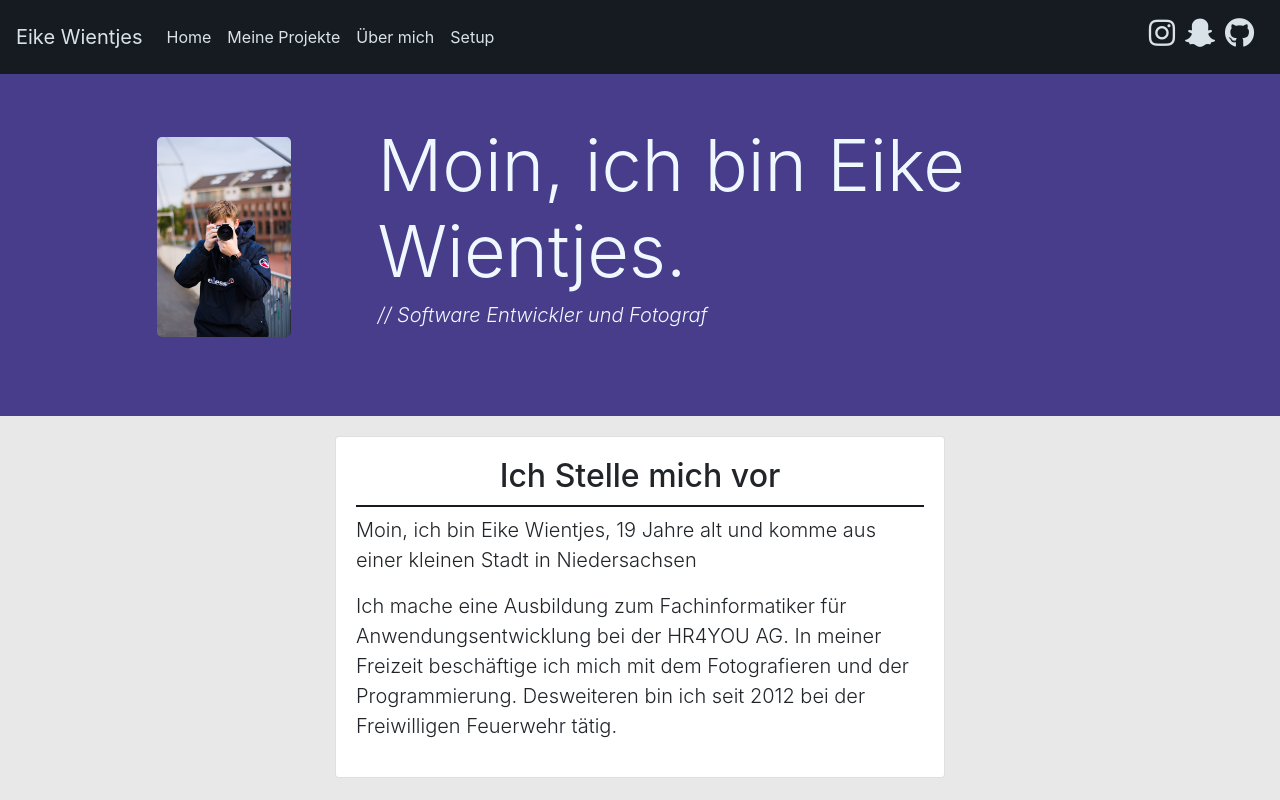
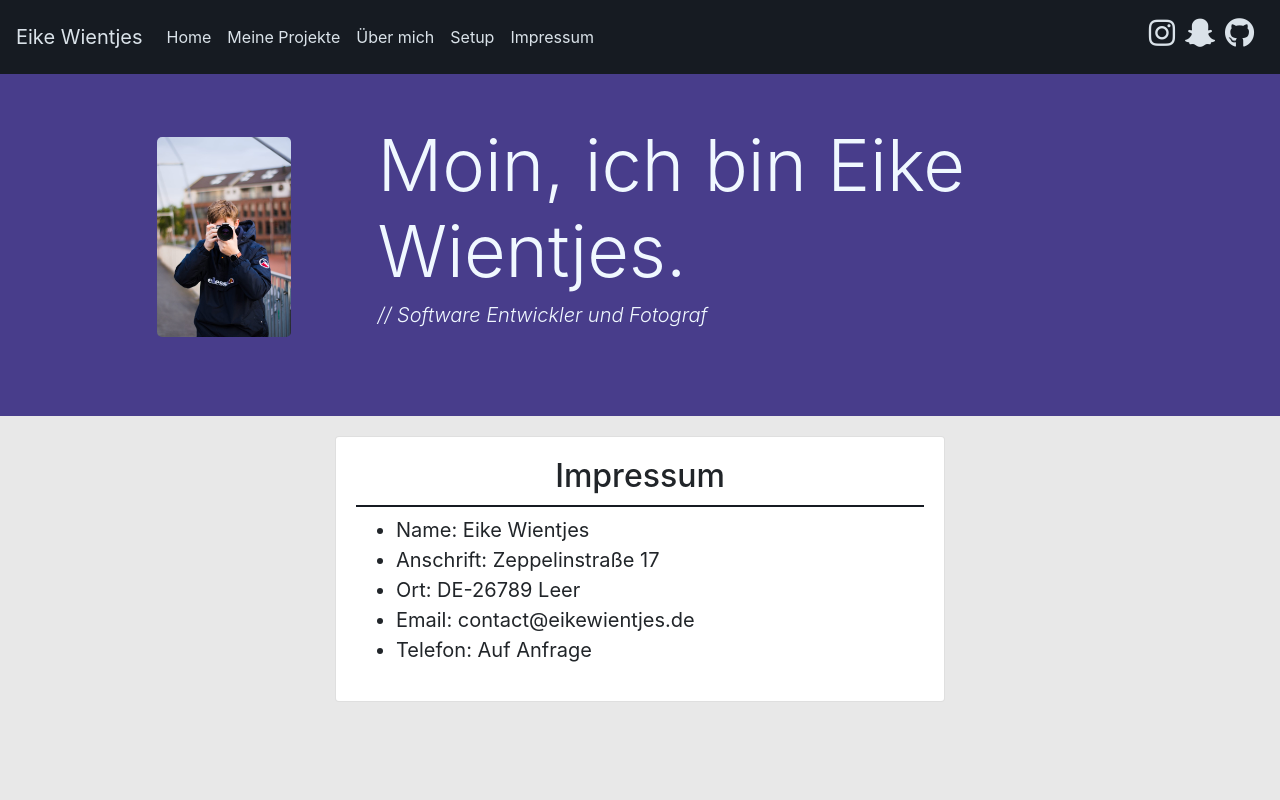
Before and after one commit to MarkWatney15102/my-new-page, a React (Create React App) app: page /impressum in a window 1280 px wide. Shown: the top 800 px of the page. Built offline with nearby package versions, Linux system fonts and the light colour scheme.

Commit message:
ADD: Impressum

```diff
--- a/src/App/Navbar.js
+++ b/src/App/Navbar.js
@@ -20,6 +20,9 @@ class Navbar extends React.Component {
                         <li class="nav-item">
                             <a class="nav-link" href="/setup">Setup</a>
                         </li>
+                        <li class="nav-item">
+                            <a class="nav-link" href="/impressum">Impressum</a>
+                        </li>
                     </ul>
                 </div>
                 <ul class="float-right no-deco social-media">
--- a/src/App/Routing.js
+++ b/src/App/Routing.js
@@ -5,11 +5,15 @@ import HomeController from './components/HomeController';
 import AboutController from './components/AboutController';
 import SetupController from './components/SetupController';
 import ProjectsController from './components/ProjectController';
+import ImpressumController from './components/ImpressumController';
 
 class Routing extends React.Component {
     render () {
         return <Router>
             <Switch>
+                <Route path="/impressum">
+                    <ImpressumController />
+                </Route>
                 <Route path="/projects">
                     <ProjectsController />
                 </Route>
--- /dev/null
+++ b/src/App/components/Impressum/Impressum.js
@@ -0,0 +1,24 @@
+import React from 'react';
+
+class Impressum extends React.Component {
+    render() {
+        return (
+            <div class="col-sm-12 offset-sm-0 col-md-6 offset-md-3">
+                <div class="card">
+                    <div class="card-body">
+                    <h2>Impressum</h2>
+                    <ul>
+                        <li>Name: Eike Wientjes</li>
+                        <li>Anschrift: Zeppelinstraße 17</li>
+                        <li>Ort: DE-26789 Leer</li>
+                        <li>Email: contact@eikewientjes.de</li>
+                        <li>Telefon: Auf Anfrage</li>
+                    </ul>
+                </div>
+            </div>
+        </div>
+        );
+    }
+}
+
+export default Impressum;
--- /dev/null
+++ b/src/App/components/ImpressumController.js
@@ -0,0 +1,13 @@
+import React from 'react';
+
+import Impressum from './Impressum/Impressum';
+
+class ImpressumController extends React.Component {
+    render() {
+        return (
+            <Impressum />
+        );
+    }
+}
+
+export default ImpressumController;
```
